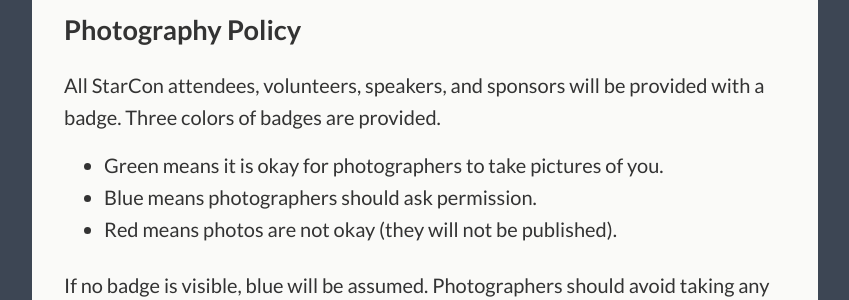
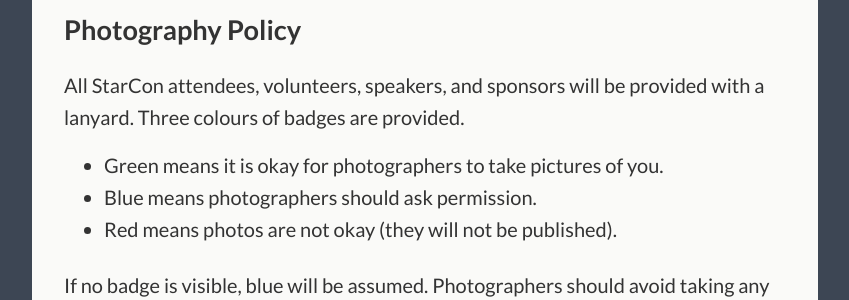
Before and after one commit to StarConKW/starconkw.github.io, a Jekyll site: the page built from _pages/policies.md, in a window 1280 px wide. Shown: the part 360-660 px from the top of the page, without its empty margins (215-1064 px from the left). Built offline with Jekyll 4.4.1, drawn with Linux system fonts in a browser that asks for light colours.

Commit message:
Create policies.md

```diff
--- a/_pages/policies.md
+++ b/_pages/policies.md
@@ -9,7 +9,7 @@ All StarCon attendees, speakers, volunteers, and sponsors are asked to abide by
 
 ## Photography Policy
 
-All StarCon attendees, volunteers, speakers, and sponsors will be provided with a badge. Three colors of badges are provided.
+All StarCon attendees, volunteers, speakers, and sponsors will be provided with a lanyard. Three colours of badges are provided.
 
 - Green means it is okay for photographers to take pictures of you.
 - Blue means photographers should ask permission.
```
